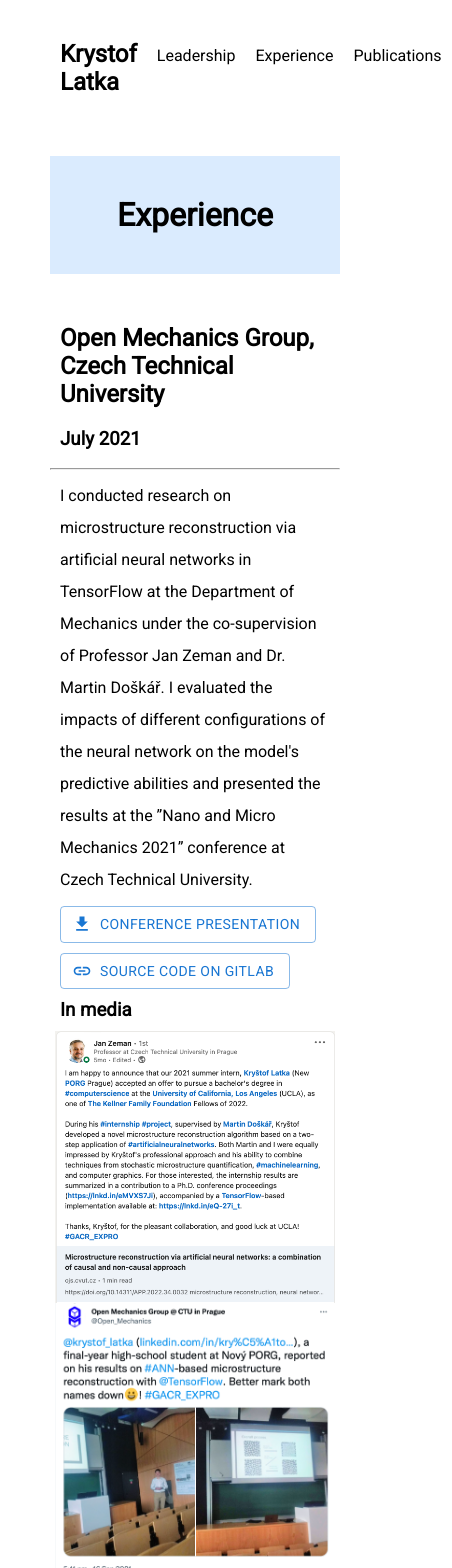
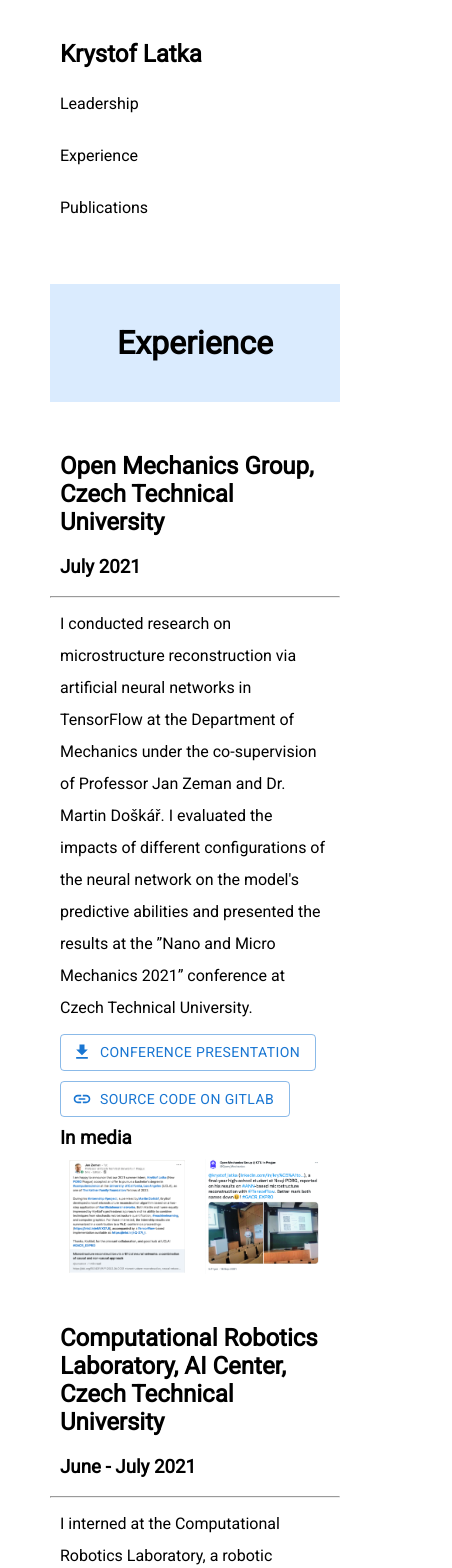
Before and after one commit to latka-krystof/website, a React (Create React App) app in the folder my-app/: page /experience in a window 390 px wide. Shown: the top 1568 px of the page, 452 px wide, since content can reach past the window. Built offline with nearby package versions, Linux system fonts and the light colour scheme.

Commit message:
does it work now?

```diff
--- a/my-app/package.json
+++ b/my-app/package.json
@@ -15,12 +15,13 @@
     "react-dom": "^18.2.0",
     "react-router-dom": "^6.4.5",
     "react-scripts": "5.0.1",
+    "styled-components": "^5.3.6",
     "web-vitals": "^2.1.4"
   },
   "scripts": {
     "start": "react-scripts start",
     "predeploy": "npm run build",
-    "deploy" : "gh-pages -d build",
+    "deploy": "gh-pages -d build",
     "build": "react-scripts build",
     "test": "react-scripts test",
     "eject": "react-scripts eject"
--- a/my-app/src/App.css
+++ b/my-app/src/App.css
@@ -30,6 +30,25 @@ a {
   line-height: normal;
 }
 
+@media (max-width: 640px) {
+  #bar {
+    display: flex;
+    flex-direction: column;
+    justify-content: space-between;
+    margin-top: 30px;
+    margin-left: 50px;
+    margin-right: 50px;
+    margin-bottom: 30px;
+  }
+
+  #navigation {
+    display: flex;
+    flex-direction: column;
+    justify-content: space-evenly;
+  }
+}
+
+@media (min-width: 641px) {
   #bar {
     display: flex;
     flex-direction: row;
@@ -44,6 +63,7 @@ a {
     display: flex;
     flex-direction: row;
     justify-content: space-evenly;
+  }
 }
 
 .masthead {
--- a/my-app/src/components/Experience.js
+++ b/my-app/src/components/Experience.js
@@ -1,4 +1,5 @@
 import React from 'react';
+import styled, { css } from 'styled-components';
 
 import Button from '@mui/material/Button';
 import DownloadIcon from '@mui/icons-material/Download';
@@ -9,13 +10,6 @@ import LinkedIn from '../assets/LinkedIn.png';
 import Twitter from '../assets/Twitter.png';
 
 function Experience() {
-
-	var w = window.screen.width;
-	var MIN_ELEMENT_WIDTH = 0.35;
-
-	if (w < 640) {
-		MIN_ELEMENT_WIDTH = 0.70;
-	}
 
     return (
         <div>
@@ -41,8 +35,8 @@ function Experience() {
 						</div>
 						<h3>In media</h3>
 						<div className="flexRow" style={{justifyContent: 'space-evenly'}}>
-							<img src={LinkedIn} alt="" style={{width: '40%', minWidth: MIN_ELEMENT_WIDTH * w, objectFit: 'contain'}} />
-							<img src={Twitter} alt="" style={{width: '40%', minWidth: MIN_ELEMENT_WIDTH * w, objectFit: 'contain'}} />
+							<img src={LinkedIn} alt="" style={{width: '40%', objectFit: 'contain'}} />
+							<img src={Twitter} alt="" style={{width: '40%', objectFit: 'contain'}} />
 						</div>
 					</div>
 					<div className='item'>
@@ -59,4 +53,23 @@ function Experience() {
     )
 }
 
-export default Experience;
+var w = window.screen.width;
+const DESKTOP_ELEMENT_WIDTH = 0.35;
+const MOBILE_ELEMENT_WIDTH = 0.70;
+
+const styles = {
+	'@media (max-width: 640px)': {
+		'img': {
+			minWidth: MOBILE_ELEMENT_WIDTH * w,
+		},
+	},
+	'@media (min-width: 641px)': {
+		'img': {
+			minWidth: DESKTOP_ELEMENT_WIDTH * w,
+		},
+	},
+}
+
+export default styled(Experience)`
+  ${css(styles)}
+`;
--- a/my-app/src/components/Home.js
+++ b/my-app/src/components/Home.js
@@ -1,6 +1,7 @@
 import './Home.css';
 
 import React from 'react';
+import styled, { css } from 'styled-components';
 
 import ProfilePicture from '../assets/Profile_Pic.JPG';
 import Resume from '../assets/Resume.pdf';
@@ -15,17 +16,10 @@ import { Link } from 'react-router-dom';
 
 function Home() {
 
-	var w = window.screen.width;
-	var MIN_ELEMENT_WIDTH = 0.35;
-
-	if (w < 640) {
-		MIN_ELEMENT_WIDTH = 0.70;
-	}
-
 	return (
 		<div>
 			<div id="intro">
-				<div id = "introText" style={{minWidth: MIN_ELEMENT_WIDTH * w}}>
+				<div id = "introText">
 					<p>
 						I am a first-year undergraduate student at <a href="https://www.ucla.edu"><b>University of California, Los Angeles</b>,</a> pursuing a Bachelor of Science in Computer Engineering.
 					</p>
@@ -45,7 +39,7 @@ function Home() {
 						</Button>
 					</div>
 				</div>
-				<img style={{width: '35%', minWidth: MIN_ELEMENT_WIDTH * w, objectFit: 'contain'}} src={ProfilePicture} alt="" />
+				<img style={{width: '35%', objectFit: 'contain'}} src={ProfilePicture} alt="" />
 			</div>
 			<div>
 				<div className="item">
@@ -55,8 +49,8 @@ function Home() {
 					</div>
 					<hr style={{color: 'black'}}></hr>
 					<div className="thumbnail">
-						<img style={{width: '40%', height: 'auto', minWidth: MIN_ELEMENT_WIDTH * w}} src={VervitApp} alt="" />
-						<div className="thumbnailText" style={{minWidth: MIN_ELEMENT_WIDTH * w}}>
+						<img style={{width: '40%', height: 'auto', objectFit: 'contain'}} src={VervitApp} alt="" />
+						<div className="thumbnailText">
 							<h3>Vervit</h3>
 							<p>
 								Vervit is a non-profit organization, focused on helping elderly citizens in Czech Republic in working with techonology. I lead a programming team which developed a mobile application, freely available on iOS and Android, that provided a user-friendly environment for senior citizens to learn new IT skills.
@@ -72,8 +66,8 @@ function Home() {
 					</div>
 					<hr style={{color: 'black'}}></hr>
 					<div className="thumbnail">
-						<img style={{width: '30%', height: 'auto', minWidth: MIN_ELEMENT_WIDTH * w, objectFit: 'contain'}} src={ArticlePic} alt="" />
-						<div className="thumbnailText" style={{minWidth: MIN_ELEMENT_WIDTH * w}}>
+						<img style={{width: '30%', height: 'auto', objectFit: 'contain'}} src={ArticlePic} alt="" />
+						<div className="thumbnailText">
 							<h3>Open Mechanics Group, Czech Technical University</h3>
 							<p>
 							I conducted research on microstructure reconstruction via artificial neural networks in TensorFlow at the Department of Mechanics under the co-supervision of Professor Jan Zeman and Dr. Martin Doškář. I evaluated the impacts of different configurations of the neural network on the model’s predictive abilities and presented the results at the ”Nano and Micro Mechanics 2021” conference at Czech Technical University.I conducted research on microstructure reconstruction via artificial neural networks in TensorFlow at the Department of Mechanics under the co-supervision of Professor Jan Zeman and Dr. Martin Doškář. I evaluated the impacts of different configurations of the neural network on the model’s predictive abilities and presented the results at the ”Nano and Micro Mechanics 2021” conference at Czech Technical University.</p>
@@ -88,8 +82,8 @@ function Home() {
 					</div>
 					<hr style={{color: 'black'}}></hr>
 					<div className="thumbnail">
-						<img style={{width: '45%', height: 'auto', minWidth: MIN_ELEMENT_WIDTH * w, objectFit: 'contain'}} src = {ArticleThumbnail} alt="" />
-						<div className="thumbnailText" style={{minWidth: MIN_ELEMENT_WIDTH * w}}>
+						<img style={{width: '45%', height: 'auto', objectFit: 'contain'}} src = {ArticleThumbnail} alt="" />
+						<div className="thumbnailText">
 							<h3>Microstructure reconstruction via artificial neural networks: A combination of causal and non-causal approach</h3>
 							<p>
 								My work investigates the applicability of artificial neural networks (ANNs) in reconstructing a sample image of a sponge-like microstructure. We propose to reconstruct the image by predicting the phase of the current pixel based on its causal neighbourhood, and subsequently, use a non-causal ANN model to smooth out the reconstructed image as a form of post-processing. We also consider the impacts of different configurations of the ANN model (e.g., the number of densely connected layers, the number of neurons in each layer, the size of both the causal and non-causal neighbourhood) on the models' predictive abilities quantified by the discrepancy between the spatial statistics of the reference and the reconstructed sample.
@@ -103,4 +97,35 @@ function Home() {
 	)
 }
 
-export default Home;
+var w = window.screen.width;
+const DESKTOP_ELEMENT_WIDTH = 0.35;
+const MOBILE_ELEMENT_WIDTH = 0.70;
+
+const styles = {
+	'@media (max-width: 640px)': {
+		'img': {
+			minWidth: MOBILE_ELEMENT_WIDTH * w,
+		},
+		'#introText': {
+			minWidth: MOBILE_ELEMENT_WIDTH * w,
+		},
+		'.thumbnailText': {
+			minWidth: MOBILE_ELEMENT_WIDTH * w,
+		},
+	},
+	'@media (min-width: 641px)': {
+		'img': {
+			minWidth: DESKTOP_ELEMENT_WIDTH * w,
+		},
+		'#introText': {
+			minWidth: DESKTOP_ELEMENT_WIDTH * w,
+		},
+		'.thumbnailText': {
+			minWidth: DESKTOP_ELEMENT_WIDTH * w,
+		},
+	},
+}
+
+export default styled(Home)`
+  ${css(styles)}
+`;
```
Also changed, not shown: 1 other file (tests, documents, lock files or other folders). Lines whose indentation alone changed are shown as unchanged.
